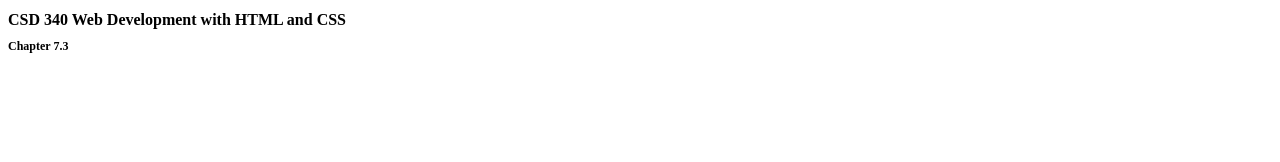
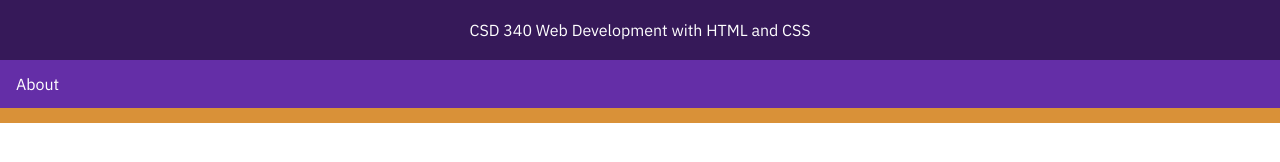
Before and after one commit to kbthapa-neb/bioSite, a plain HTML site: page module-7.3/about.html in a window 1280 px wide. Drawn offline with Linux system fonts and the light colour scheme.

Commit message:
update code

```diff
--- a/module-7.3/about.html
+++ b/module-7.3/about.html
@@ -11,12 +11,14 @@
 </head>
 
 <body>
-    <div id="container">
 
-        <h1>CSD 340 Web Development with HTML and CSS</h1>
+    <header id="home">
+       CSD 340 Web Development with HTML and CSS
+    </header>
 
-        <h2>Chapter 7.3</h2>
-    </div>
+    <nav class="navbar">
+        <a href="#About">About</a>
+    </nav>
+
 </body>
-
 </html>
--- a/module-7.3/bio.css
+++ b/module-7.3/bio.css
@@ -1,3 +1,34 @@
-html, body {
-    font-size: 8px;
+html {
+    box-sizing: border-box;
 }
+
+*, *:before, *:after {
+    box-sizing: inherit;
+}
+
+body {
+    margin: 0 auto;
+    font-family: 'IBM Plex Sans', sans-serif;
+}
+
+header {
+    background-color: #361959;
+    color: #fff;
+    padding: 20px;
+    text-align: center;
+}
+
+.navbar {
+    overflow: hidden;
+    background-color: #642EA7;
+    border-bottom: 15px solid #D99138;
+}
+
+.navbar a {
+    float: left;
+    display: block;
+    color: #fff;
+    text-align: center;
+    padding: 14px 16px;
+    text-decoration: none;
+}
```
Also changed, not shown: module-7.3/hobbies.html (+7 -5 lines), module-7.3/landing.html (+7 -5 lines), 1 other file.
